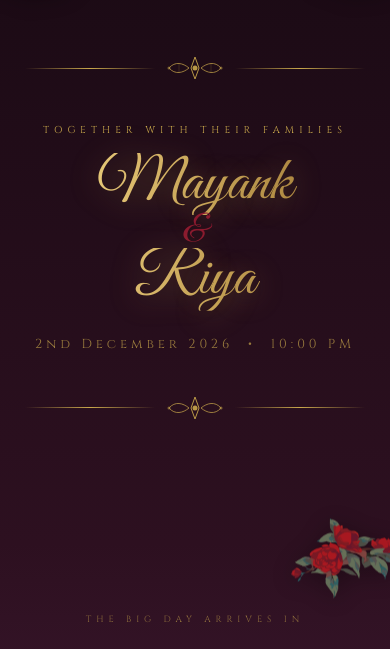
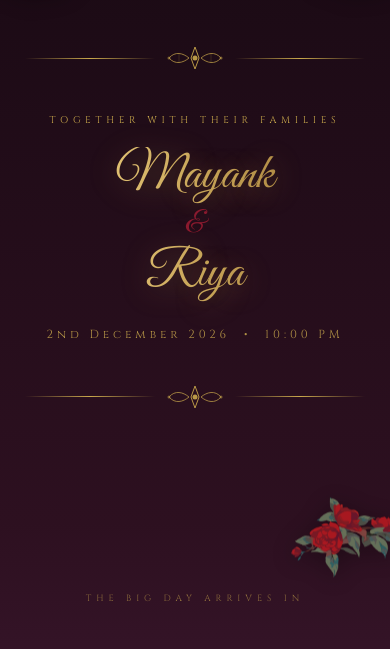
Before and after one commit to mayankdengre32/mayankwedsriya, a website built with Vite: page index.html in a window 390 px wide. Shown: the part 911-1560 px from the top of the page. Built offline with nearby package versions, Linux system fonts and the light colour scheme; files whose address does not match are found by name; a web font is replaced by a local one.

Commit message:
Fix text cropping with responsive fluid clamp and update scroll prompt

```diff
--- a/index.html
+++ b/index.html
@@ -60,8 +60,8 @@
 
   <!-- Scroll hint after tap -->
   <div id="hero-scroll-cue" style="position: absolute; z-index: 5; bottom: 30px; left: 0; right: 0; text-align: center; opacity: 0; transition: opacity 1s ease; pointer-events: none;">
-    <div style="font-family: var(--ff-caps); font-size: 10px; letter-spacing: 4px; color: var(--gold-light); text-transform: uppercase; text-shadow: 0 2px 10px rgba(0,0,0,0.8); margin-bottom: 8px;">Scroll to Explore</div>
-    <div style="width: 2px; height: 35px; background: linear-gradient(to bottom, var(--gold-light), transparent); margin: 0 auto; animation: scrollDrop 1.6s ease-in-out infinite;"></div>
+    <div class="scroll-pulse-text">Scroll</div>
+    <div class="scroll-arrow"></div>
   </div>
 
 </section>
--- a/src/style.css
+++ b/src/style.css
@@ -46,14 +46,18 @@
     /* ===== SECTION BASE ===== */
     section {
       position: relative; z-index: 2;
-      width: 100%; padding: 60px 20px;
+      width: 100%; max-width: 680px;
+      margin: 0 auto;
+      padding: 60px 24px;
       text-align: center;
+      box-sizing: border-box;
     }
 
     /* ===== HERO — VIDEO SECTION ===== */
     #hero {
       position: relative;
       width: 100%; height: 100dvh;
+      max-width: 100%;
       overflow: hidden;
       padding: 0;
       display: flex; align-items: center; justify-content: center;
@@ -176,36 +180,41 @@
     /* ===== SECTION: NAMES ===== */
     #names-section {
       background: linear-gradient(180deg, var(--velvet) 0%, var(--velvet-mid) 100%);
-      padding: 80px 24px;
+      padding: 70px 24px;
+      overflow: hidden;
     }
     #names-section .pre-label {
       font-family: var(--ff-caps);
-      font-size: 10px;
-      letter-spacing: 5px;
+      font-size: clamp(9px, 2.5vw, 11px);
+      letter-spacing: clamp(3px, 1.2vw, 5px);
       color: var(--gold);
       text-transform: uppercase;
-      margin-bottom: 16px;
+      margin-bottom: 20px;
     }
     #names-section .couple-script {
       font-family: var(--ff-script);
-      font-size: clamp(52px, 16vw, 96px);
+      font-size: clamp(40px, 13vw, 78px);
       color: var(--gold-light);
       text-shadow: 0 4px 30px rgba(201,168,76,0.4);
-      line-height: 1.0;
+      line-height: 1.15;
+      padding: 0 10px;
+      word-break: break-word;
     }
     #names-section .ampersand {
       font-family: var(--ff-script);
-      font-size: clamp(32px, 10vw, 56px);
+      font-size: clamp(28px, 8vw, 48px);
       color: var(--crimson);
       display: block;
-      margin: -8px 0;
+      margin: 4px 0;
+      line-height: 1;
     }
     #names-section .wedding-date {
       margin-top: 24px;
       font-family: var(--ff-caps);
-      font-size: 13px;
-      letter-spacing: 4px;
-      color: rgba(201,168,76,0.7);
+      font-size: clamp(10px, 3vw, 13px);
+      letter-spacing: clamp(2px, 1vw, 4px);
+      color: rgba(201,168,76,0.85);
+      padding: 0 8px;
     }
 
     /* ===== GOLD FLORAL DIVIDER ===== */
@@ -564,6 +573,36 @@
     }
 
     /* ===== SCROLL REVEAL ===== */
+    .scroll-arrow {
+      width: 2px; height: 32px;
+      background: linear-gradient(to bottom, var(--gold-light), transparent);
+      margin: 0 auto;
+      animation: scrollBounce 2s ease-in-out infinite;
+    }
+    @keyframes scrollBounce {
+      0%, 100% {
+        transform: translateY(0);
+        opacity: 0.6;
+      }
+      50% {
+        transform: translateY(8px);
+        opacity: 1;
+      }
+    }
+    .scroll-pulse-text {
+      font-family: var(--ff-caps);
+      font-size: 10px;
+      letter-spacing: 4px;
+      color: var(--gold-light);
+      text-transform: uppercase;
+      text-shadow: 0 2px 10px rgba(0,0,0,0.8);
+      margin-bottom: 8px;
+      animation: pulseText 2.5s ease-in-out infinite;
+    }
+    @keyframes pulseText {
+      0%, 100% { opacity: 0.7; transform: scale(0.98); }
+      50%      { opacity: 1; transform: scale(1.02); }
+    }
     .reveal {
       opacity: 0;
       transform: translateY(40px);
```
